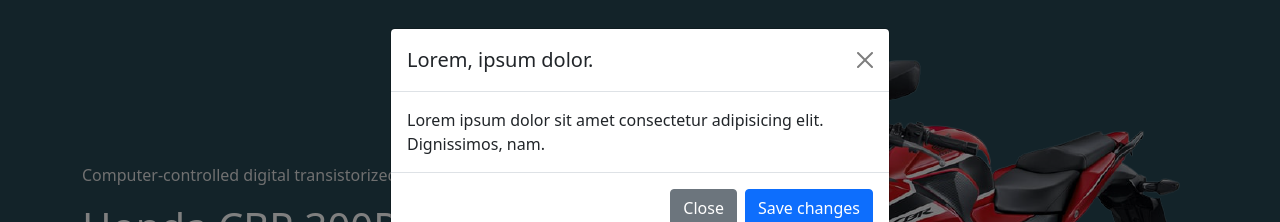
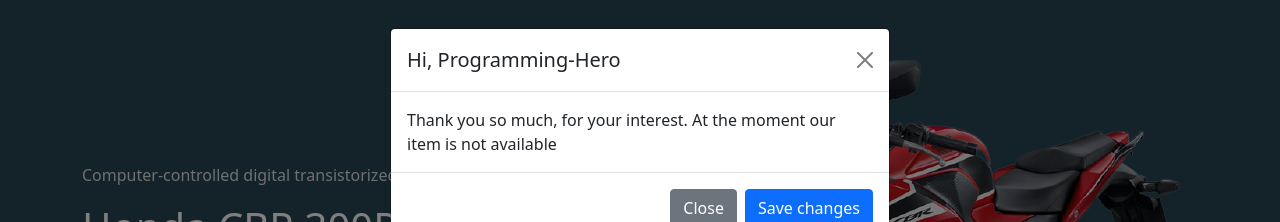
Before and after one commit to AdilMahmoudRion/HondaCBR, a plain HTML site: page index.html in a window 1280 px wide. Both pictures are taken after a click on the button "Purchase". Shown: the top 222 px of the page. Drawn offline with nearby package versions, Linux system fonts and the light colour scheme.

Commit message:
Modal edit

```diff
--- a/index.html
+++ b/index.html
@@ -32,11 +32,11 @@
                             <div class="modal-dialog">
                                 <div class="modal-content">
                                     <div class="modal-header">
-                                        <h5 class="modal-title text-dark" id="exampleModalLabel">Lorem, ipsum dolor.</h5>
+                                        <h5 class="modal-title text-dark" id="exampleModalLabel">Hi, Programming-Hero</h5>
                                         <button type="button" class="btn-close" data-bs-dismiss="modal" aria-label="Close"></button>
                                     </div>
                                     <div class="modal-body text-dark">
-                                        Lorem ipsum dolor sit amet consectetur adipisicing elit. Dignissimos, nam.
+                                        Thank you so much, for your interest. At the moment our item is not available
                                     </div>
                                     <div class="modal-footer">
                                         <button type="button" class="btn btn-secondary" data-bs-dismiss="modal">Close</button>
```
